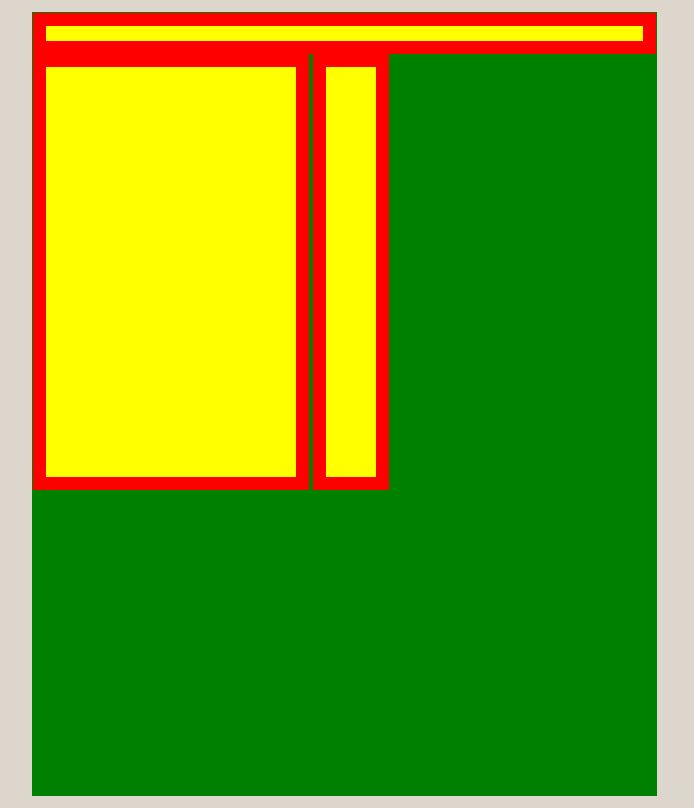
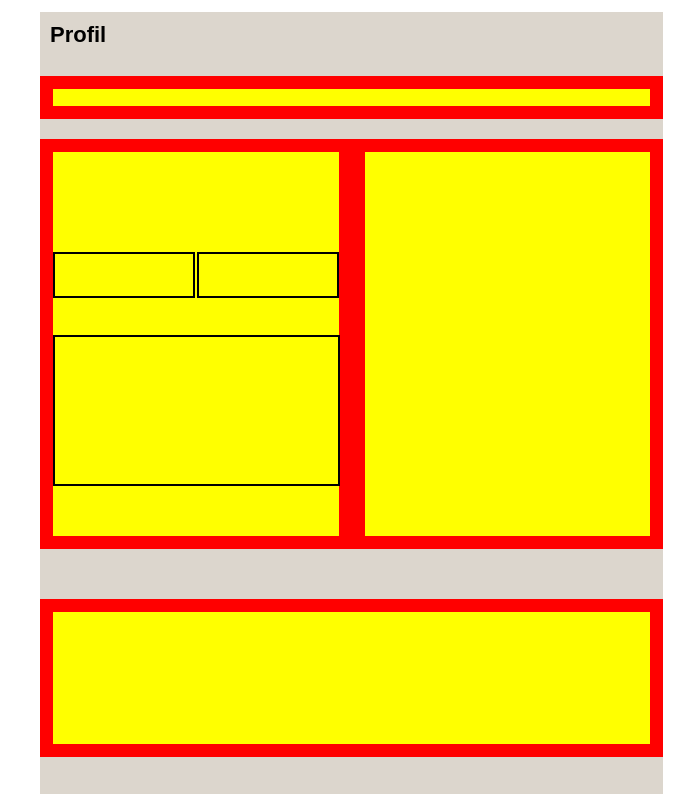
Before and after one commit to green-fox-academy/Bpatrik83, a plain HTML site: page week-01/day-5/index.html in a window 1280 px wide. Shown: the whole page, without its empty margins (68-762 px from the left). Drawn offline with Linux system fonts and the light colour scheme.

Commit message:
week 1 day 5 finished box structure

```diff
--- a/week-01/day-5/index.html
+++ b/week-01/day-5/index.html
@@ -7,19 +7,15 @@
 </head>
     <body>
 
+
         <form method="get">
 
-            <p>
+            <h1>Profil</h1>
+            <div class="first"></div>
+            <div class="bigleft"><div class="black"></div><div class="black2"></div><div class="black3"></div></div><div class="bigright"></div>
+            <div class="last"></div>
 
-            </p>
 
-            <p>
-
-            </p>
-
-            <p>
-
-            </p>
 
         </form>
 
--- a/week-01/day-5/style.css
+++ b/week-01/day-5/style.css
@@ -1,41 +1,84 @@
-* {
-    padding: 0;
-    margin:  0;
-}
-
 form {
-    /* background-color: rgb(220, 214, 205); */
-    background-color:  green;
+    background-color: rgb(220, 214, 205);
     width: 623px;
     height: 782px;
     margin: 12px 100px 12px 100px;
-    /* box-sizing: border-box; */
     font-family: Arial, Helvetica, sans-serif;
-    border: 1px green solid;
+    border: 0px rgb(220, 214, 205);
+    box-sizing: border-box;
 }
 
-form :first-child {
+div.first {
+    margin-top: 13px;
     border: 13px red solid;
-    height: 15px;
+    height: 43px;
     background-color: yellow;
+    box-sizing: border-box;
 }
 
-form :nth-child(2) {
-    display: inline-block;
+ div.bigright {
+    margin-top: 20px;
+    float: right;
     border: 13px red solid;
     height: 410px;
     background-color: yellow;
-    width: 250px;
+    width: 50%;
+    box-sizing: border-box;
 }
 
-form :nth-child(3) {
-    display: inline-block;
+div.bigleft {
+    margin-top: 20px;
+    float: left;
     border: 13px red solid;
     height: 410px;
     background-color: yellow;
-    width: 50px;
+    width: 50%;
+    box-sizing: border-box;
+}
+
+div.black {
+    margin: 100px 0 0 0;
+    float: left;
+    border: 2px black solid;
+    background-color: yellow;
+    height: 42px;
+    width: 138px;
+}
+
+div.black2 {
+    margin: 100px 0 0 0;
+    float: right;
+    border: 2px black solid;
+    background-color: yellow;
+    height: 42px;
+    width: 138px;
+}
+
+div.black3 {
+    margin: 37px 0 0 0;
+    display: inline-block;
+    border: 2px black solid;
+    background-color: yellow;
+    height: 147px;
+    width: 99%;
+}
+
+div.last {
+    margin-top: 480px;
+    border: 13px red solid;
+    height: 158px;
+    background-color: yellow;
+    box-sizing: border-box;
 }
 
 body {
-    background-color: rgb(220, 214, 205);
+    background-color: white;
 }
+
+h1 {
+    display: inline-block;
+    font-family: Arial, Helvetica, sans-serif;
+    font-size: 22px;
+    margin-top: 10px;
+    margin-left: 10px;
+}
```
